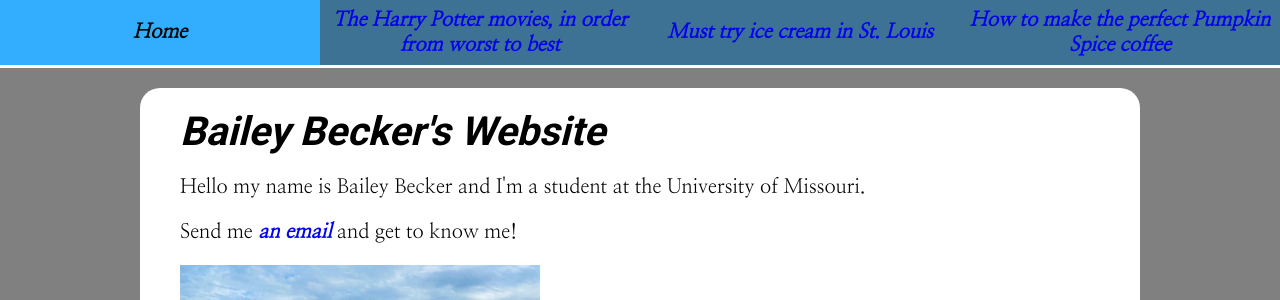
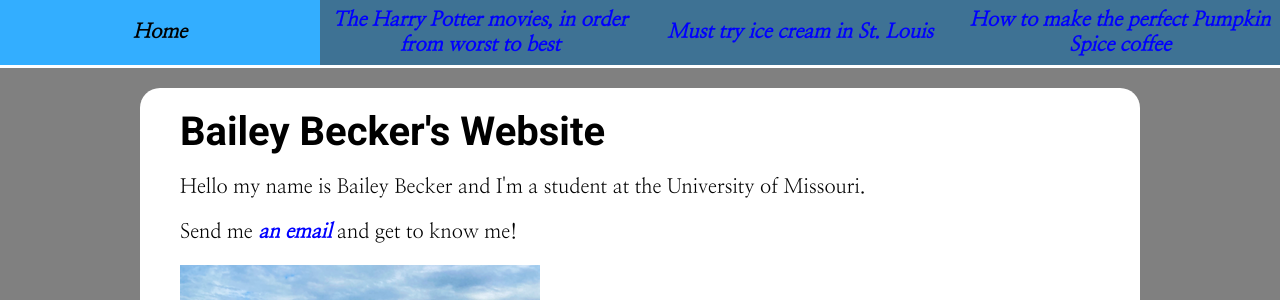
Before and after one commit to J4502-FS22/bailey-becker-site, a plain HTML site: page index.html in a window 1280 px wide. Shown: the top 300 px of the page. Drawn offline with Linux system fonts and the light colour scheme.

Commit message:
Changed H1 style

```diff
--- a/my-style.css
+++ b/my-style.css
@@ -46,10 +46,11 @@ nav{
   display: block;
   margin: 0;
   border-bottom: 3px solid #FFF;
+
 }
 
 h1 {font-family: 'Roboto', sans-serif;
-font-style: italic;
+font-style: none;
 margin: 0;
 }
 
@@ -84,6 +85,7 @@ a {
   font-weight:bold;
   font-style: italic;
   text-decoration:none;
+  color:blue;
 }
 nav li, nav li a {
   width: 100%;
```
